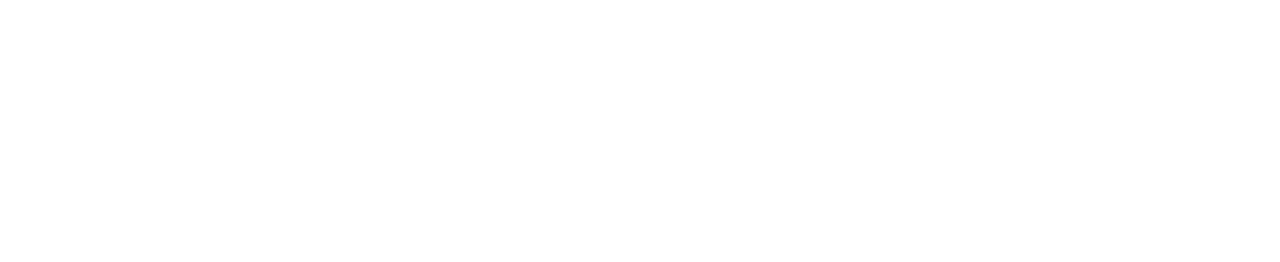
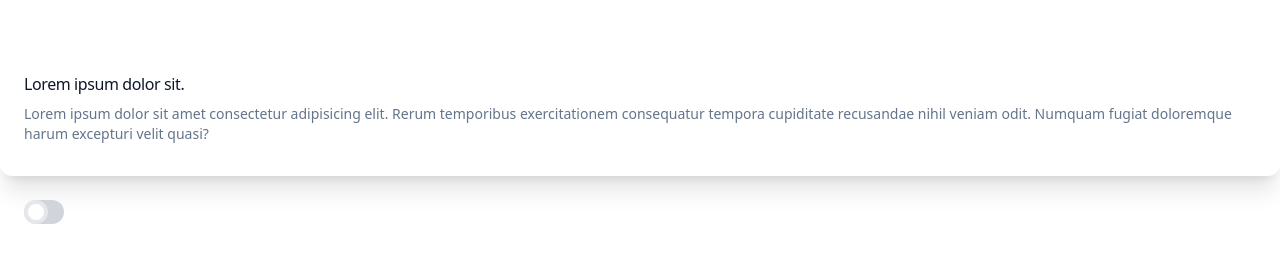
Before and after one commit to BlackErik/learning-tailwind, a plain HTML site: page tailwind-sandbox-starter/18-dark-mode/index.html in a window 1280 px wide. Drawn offline with nearby package versions, Linux system fonts and the light colour scheme.

Commit message:
darkmode

```diff
--- a/tailwind-sandbox-starter/18-dark-mode/index.html
+++ b/tailwind-sandbox-starter/18-dark-mode/index.html
@@ -1,14 +1,65 @@
 <!DOCTYPE html>
-<html lang="en" class="dark">
+<html lang="en">
   <head>
     <meta charset="UTF-8" />
     <meta http-equiv="X-UA-Compatible" content="IE=edge" />
     <meta name="viewport" content="width=device-width, initial-scale=1.0" />
     <script src="https://cdn.tailwindcss.com"></script>
+    <script>
+      tailwind.config = {
+        darkMode: "class",
+      };
+    </script>
+    <style>
+      .toggle-checkbox:checked {
+        right: 0;
+        border-color: #68d391;
+      }
+      .toggle-checkbox:checked + .toggle-label {
+        background-color: #68d391;
+      }
+    </style>
     <title>Dark Mode</title>
   </head>
   <body>
-    <!-- By default, you can have your project use whatever mode your OS is using. You can use "dark:{class}". You can also set your config to use a class instead of using your OS mode -->
+    <div
+      class="container mx-auto mt-10 bg-white dark:bg-slate-900 rounded-xl px-6 py-8 shadow-xl"
+    >
+      <h3 class="text-slate-900 dark:text-white font-medium tracking-tight">
+        Lorem ipsum dolor sit.
+      </h3>
+      <p class="text-slate-500 dark:text-slate-400 mt-2 text-sm">
+        Lorem ipsum dolor sit amet consectetur adipisicing elit. Rerum
+        temporibus exercitationem consequatur tempora cupiditate recusandae
+        nihil veniam odit. Numquam fugiat doloremque harum excepturi velit
+        quasi?
+      </p>
+    </div>
+
+    <div
+      class="relative inline-block w-10 mr-2 ml-6 mt-6 align-middle select-none transition duration-200 ease-in"
+    >
+      <input
+        type="checkbox"
+        name="toggle"
+        id="toggle"
+        class="toggle-checkbox absolute block w-6 h-6 rounded-full bg-white border-4 appearance-none cursor-pointer"
+      />
+      <label
+        for="toggle"
+        class="toggle-label block overflow-hidden h-6 rounded-full bg-gray-300 cursor-pointer"
+      ></label>
+    </div>
+
+    <script>
+      document.getElementById("toggle").addEventListener("change", function () {
+        if (this.checked) {
+          document.documentElement.classList.add("dark");
+        } else {
+          document.documentElement.classList.remove("dark");
+        }
+      });
+    </script>
   </body>
 </html>
 
```
